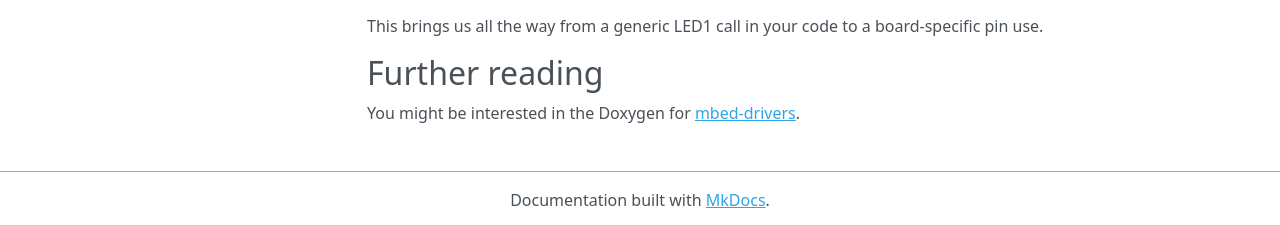
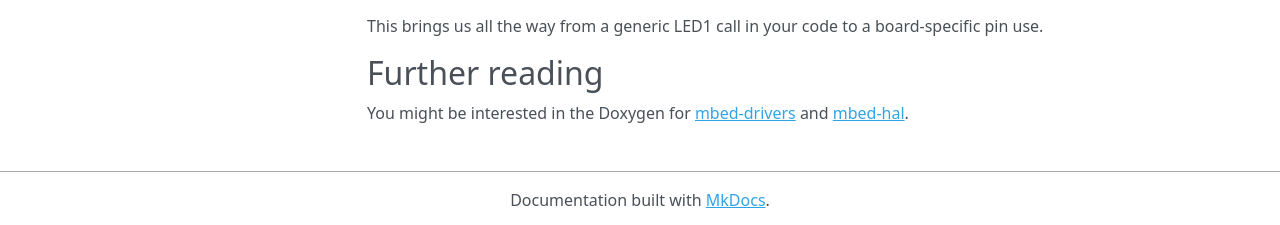
Before and after one commit to ARMmbed/GettingStartedmbedOS, an MkDocs documentation site: the page built from Docs/Full_Guide/Interfacing.md, in a window 1280 px wide and 900 px high, scrolled down 3203 px. Shown: the part 672-897 px from the top of the window. Built offline with MkDocs 1.6.1, drawn with Linux system fonts in a browser that asks for light colours; nearby versions of some CDN libraries; old or Windows-style settings are respelled for this version of MkDocs.

Commit message:
Adding link to mbed-hal API

```diff
--- a/Docs/Full_Guide/Interfacing.md
+++ b/Docs/Full_Guide/Interfacing.md
@@ -104,4 +104,4 @@ This brings us all the way from a generic LED1 call in your code to a board-spec
 
 ## Further reading
 
-You might be interested in the Doxygen for [mbed-drivers](https://docs.mbed.com/docs/mbed-drivers-api/en/latest/api/index.html).
+You might be interested in the Doxygen for [mbed-drivers](https://docs.mbed.com/docs/mbed-drivers-api/en/latest/api/index.html) and [mbed-hal](https://docs.mbed.com/docs/mbed-hal-api/en/latest/api/index.html).
```
